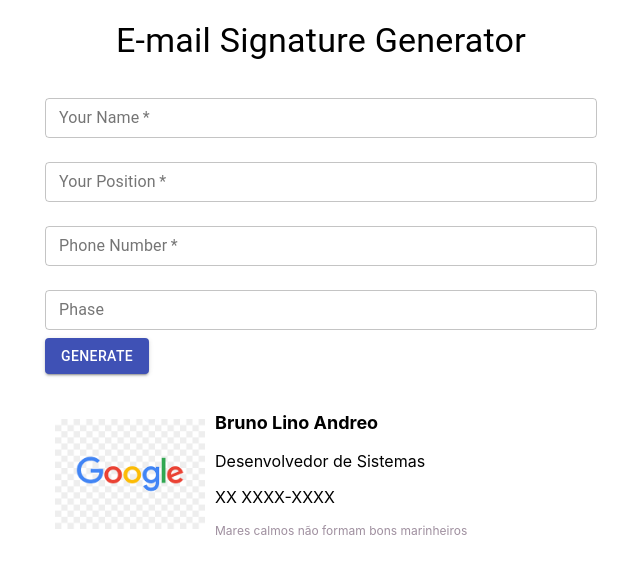
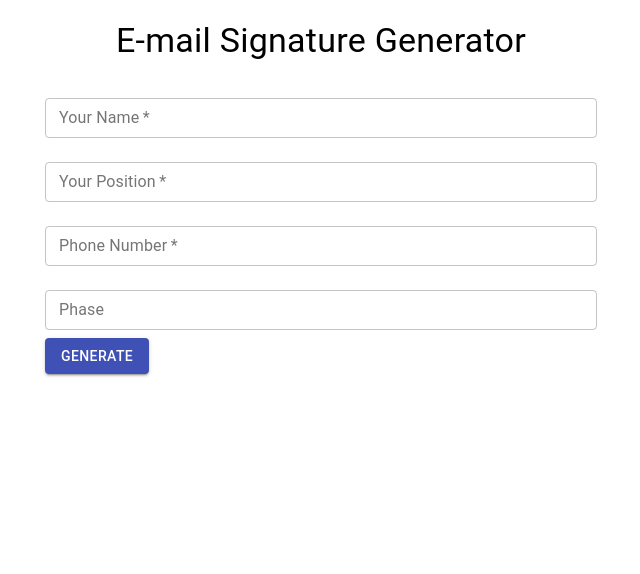
Before and after one commit to BruAndreo/email-signature-generator, a React (Create React App) app: page / in a window 1280 px wide. Shown: the top 574 px of the page, without its empty margins (319-959 px from the left). Built offline with nearby package versions, Linux system fonts and the light colour scheme.

Commit message:
Added conditional render to signature

```diff
--- a/src/App.js
+++ b/src/App.js
@@ -1,9 +1,12 @@
+import React, { useState } from 'react';
 import './App.css';
 import { Container, Typography } from '@material-ui/core';
 import InfoForm from './components/InfoForm';
 import Signature from './components/Signature';
 
 function App() {
+  const [signature, setSignature] = useState({});
+
   return (
     <Container maxWidth="sm">
 
@@ -16,11 +19,11 @@ function App() {
 
       <br />
 
-      <InfoForm />
+      <InfoForm onGenerate={setSignature} />
 
       <br />
 
-      <Signature />
+      {signature.name && (<Signature data={signature} />)}
 
     </Container>
   );
--- a/src/components/InfoForm/index.js
+++ b/src/components/InfoForm/index.js
@@ -10,7 +10,7 @@ function InfoForm({ onGenerate }) {
   return (
     <form onSubmit={e => {
       e.preventDefault();
-      onGenerate(name, position, phoneNumber, phase);
+      onGenerate({ name, position, phoneNumber, phase });
     }}>
       <TextField
         id="name"
--- a/src/components/Signature/index.js
+++ b/src/components/Signature/index.js
@@ -2,7 +2,7 @@ import React from 'react';
 import Logo from '../../assets/img/google.png';
 import './style.css';
 
-function Signature() {
+function Signature({ data }) {
   return (
     <div className="signature">
       <img
@@ -11,10 +11,10 @@ function Signature() {
         alt="Logo" />
 
       <div className="signature-text">
-        <h3>Bruno Lino Andreo</h3>
-        <p className="p-infos">Desenvolvedor de Sistemas</p>
-        <p className="p-infos">XX XXXX-XXXX</p>
-        <p className="p-phase">Mares calmos não formam bons marinheiros</p>
+        <h3>{data.name}</h3>
+        <p className="p-infos">{data.position}</p>
+        <p className="p-infos">{data.phoneNumber}</p>
+        <p className="p-phase">{data.phase}</p>
       </div>
     </div>
   );
```
Also changed, not shown: 1 other file (tests, documents, lock files or other folders).
